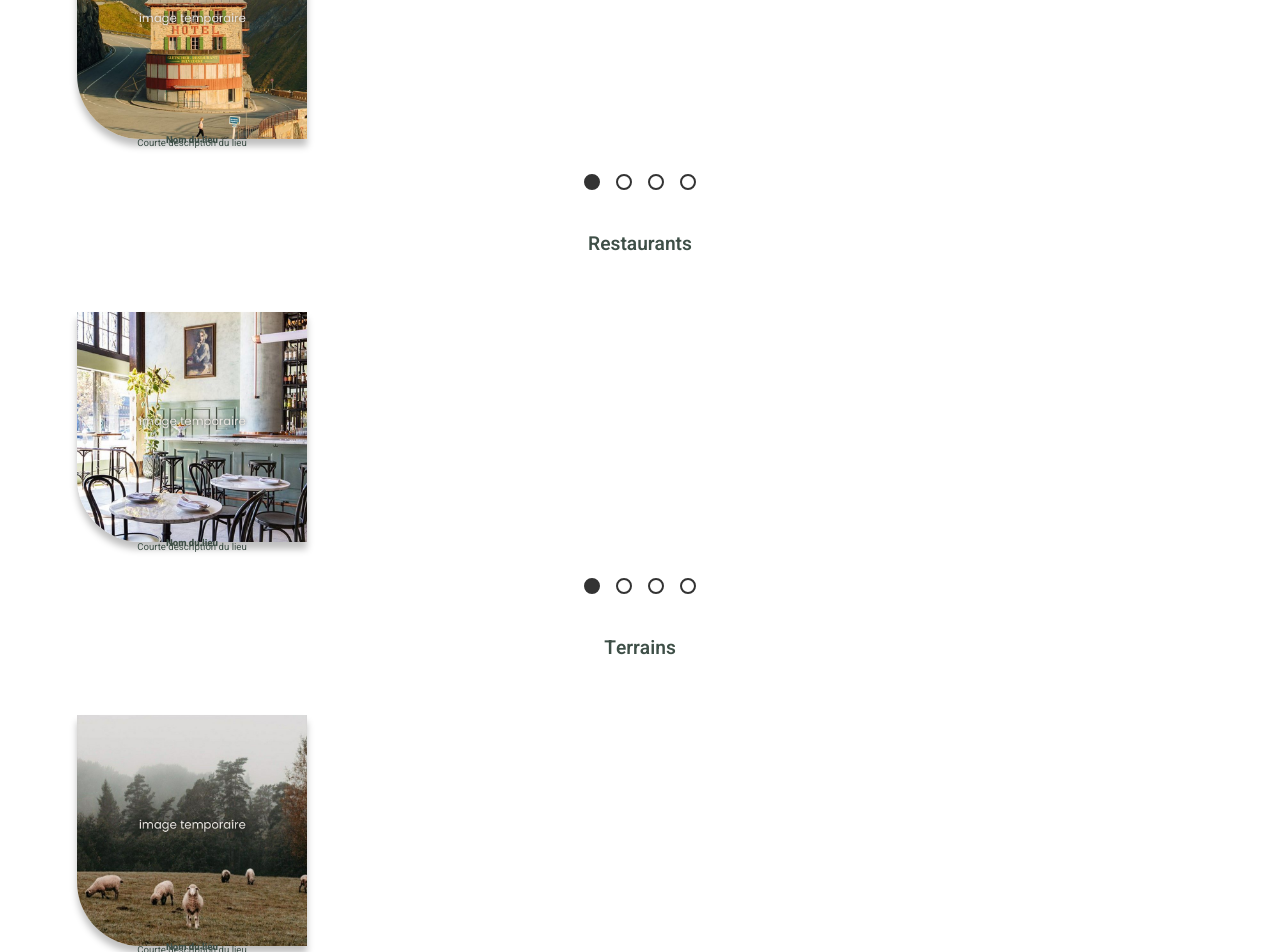
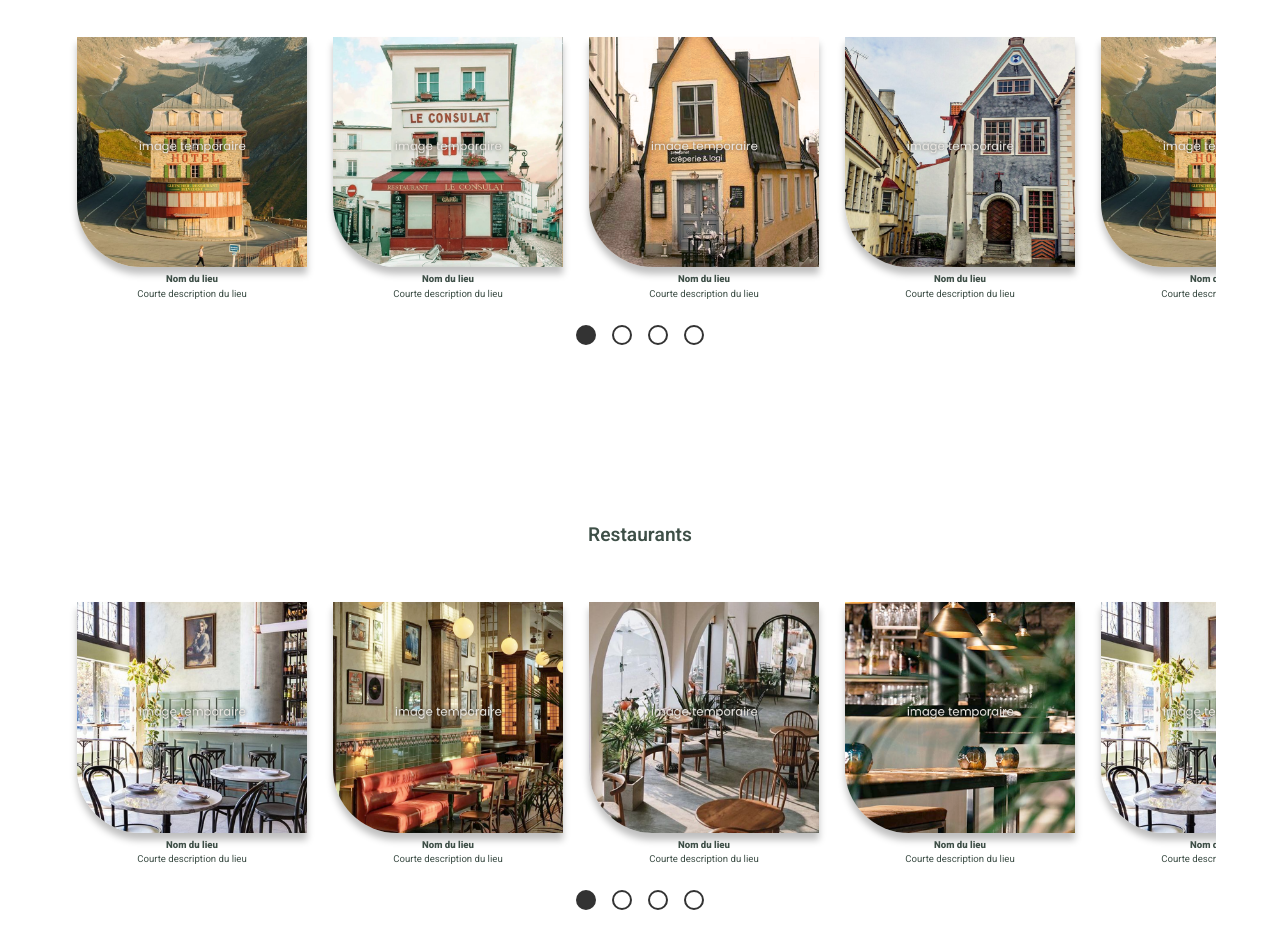
Before and after one commit to devStr0ke/spot-hotel, a Next.js app: page /annonces in a window 1280 px wide. Shown: the part 400-1352 px from the top of the page. Built offline with nearby package versions, Linux system fonts and the light colour scheme.

Commit message:
Front Replica - Annonces page done

```diff
--- a/src/app/annonces/page.tsx
+++ b/src/app/annonces/page.tsx
@@ -3,6 +3,30 @@ import CarouselAnnonces from '@/components/CarouselAnnonces'
 const hotels = [
   {
     id: 1,
+    image: '/Img/ANNONCES_Hotel001.png',
+    title: 'Nom du lieu',
+    description: 'Courte description du lieu'
+  },
+  {
+    id: 2,
+    image: '/Img/ANNONCES_Hotel002.png',
+    title: 'Nom du lieu',
+    description: 'Courte description du lieu'
+  },
+  {
+    id: 3,
+    image: '/Img/ANNONCES_Hotel003.png',
+    title: 'Nom du lieu',
+    description: 'Courte description du lieu'
+  },
+  {
+    id: 4,
+    image: '/Img/ANNONCES_Hotel004.png',
+    title: 'Nom du lieu',
+    description: 'Courte description du lieu'
+  },
+  {
+    id: 5,
     image: '/Img/ANNONCES_Hotel001.png',
     title: 'Nom du lieu',
     description: 'Courte description du lieu'
@@ -17,12 +41,60 @@ const restaurants = [
     title: 'Nom du lieu',
     description: 'Courte description du lieu'
   },
+  {
+    id: 2,
+    image: '/Img/ANNONCES_Restau002.png',
+    title: 'Nom du lieu',
+    description: 'Courte description du lieu'
+  },
+  {
+    id: 3,
+    image: '/Img/ANNONCES_Restau003.png',
+    title: 'Nom du lieu',
+    description: 'Courte description du lieu'
+  },
+  {
+    id: 4,
+    image: '/Img/ANNONCES_Restau004.png',
+    title: 'Nom du lieu',
+    description: 'Courte description du lieu'
+  },
+  {
+    id: 5,
+    image: '/Img/ANNONCES_Restau001.png',
+    title: 'Nom du lieu',
+    description: 'Courte description du lieu'
+  },
   // Add more restaurants...
 ]
 
 const terrains = [
   {
     id: 1,
+    image: '/Img/ANNONCES_Terrain001.png',
+    title: 'Nom du lieu',
+    description: 'Courte description du lieu'
+  },
+  {
+    id: 2,
+    image: '/Img/ANNONCES_Terrain002.png',
+    title: 'Nom du lieu',
+    description: 'Courte description du lieu'
+  },
+  {
+    id: 3,
+    image: '/Img/ANNONCES_Terrain003.png',
+    title: 'Nom du lieu',
+    description: 'Courte description du lieu'
+  },
+  {
+    id: 4,
+    image: '/Img/ANNONCES_Terrain004.png',
+    title: 'Nom du lieu',
+    description: 'Courte description du lieu'
+  },
+  {
+    id: 5,
     image: '/Img/ANNONCES_Terrain001.png',
     title: 'Nom du lieu',
     description: 'Courte description du lieu'
--- a/src/styles/globals.css
+++ b/src/styles/globals.css
@@ -491,9 +491,9 @@
           padding: 1vh;
       }
 
-          .section-links a:hover {
+          .section-links a {
               text-decoration: underline;
-              text-underline-offset: 1vh;
+              text-underline-offset: 0.3vh;
           }
 
       .section-navigation h2 {
@@ -502,7 +502,7 @@
           font-size: 2.5vh;
           font-family: "Heebo", sans-serif;
           font-weight: 700;
-          line-height: 1.5vh;
+          line-height: 5vh;
       }
 
       #section1 {
@@ -536,7 +536,8 @@
               font-size: 2vh;
               font-family: "Heebo", sans-serif;
               font-weight: 400;
-              line-height: 1vh;
+              line-height: 2vh;
+              margin-top: 2vh;
           }
 
 
@@ -577,7 +578,7 @@
               font-size: 1.5vh;
               font-family: "Heebo", sans-serif;
               font-weight: 800;
-              line-height: 0.25vw;
+              line-height: 7vw;
           }
 
           .Ann_carousel-item p {
@@ -592,12 +593,12 @@
       .Ann_carousel-dots {
           display: flex;
           justify-content: center;
-          margin-top: 2vh;
+          margin-top: 3vh;
       }
 
       .Ann_dot {
-          width: 1.5vh;
-          height: 1.5vh;
+          width: 2.5vh;
+          height: 2.5vh;
           margin: 0 1.5vh;
           border-radius: 50%;
           border: 4px solid #333;
@@ -1491,7 +1492,7 @@
               font-size: 3vw;
               font-family: "Heebo", sans-serif;
               font-weight: 700;
-              line-height: 1.125;
+              line-height: 3;
           }
 
           #section1 {
@@ -1511,7 +1512,7 @@
           }
               /* Carousel Section */
               .Ann_carousel-section {
-                  margin: 5vh 0;
+                  margin: 12vh 0;
                   text-align: center;
               }
 
@@ -1560,7 +1561,7 @@
                   font-size: 0.75vw;
                   font-family: "Heebo", sans-serif;
                   font-weight: 800;
-                  line-height: 0.25vw;
+                  line-height: 2vw;
               }
 
               .Ann_carousel-item p {
@@ -1576,11 +1577,12 @@
               display: flex;
               justify-content: center;
               margin-top: 2vh;
+              margin-bottom: 10vh;
           }
 
           .Ann_dot {
-              width: 2vh;
-              height: 2vh;
+              width: 2.5vh;
+              height: 2.5vh;
               margin: 0 1vh;
               border-radius: 50%;
               border: 2px solid #333;
```
